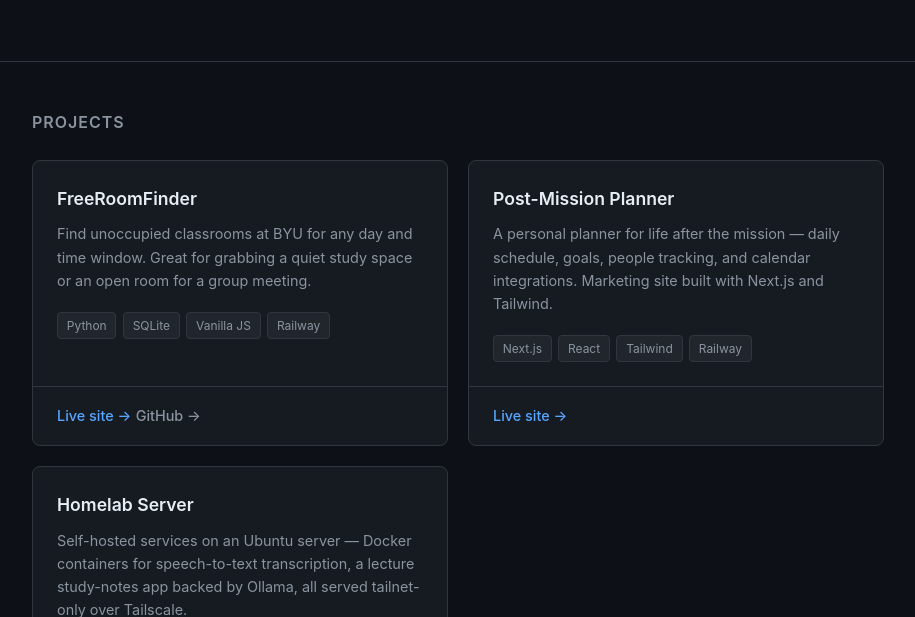
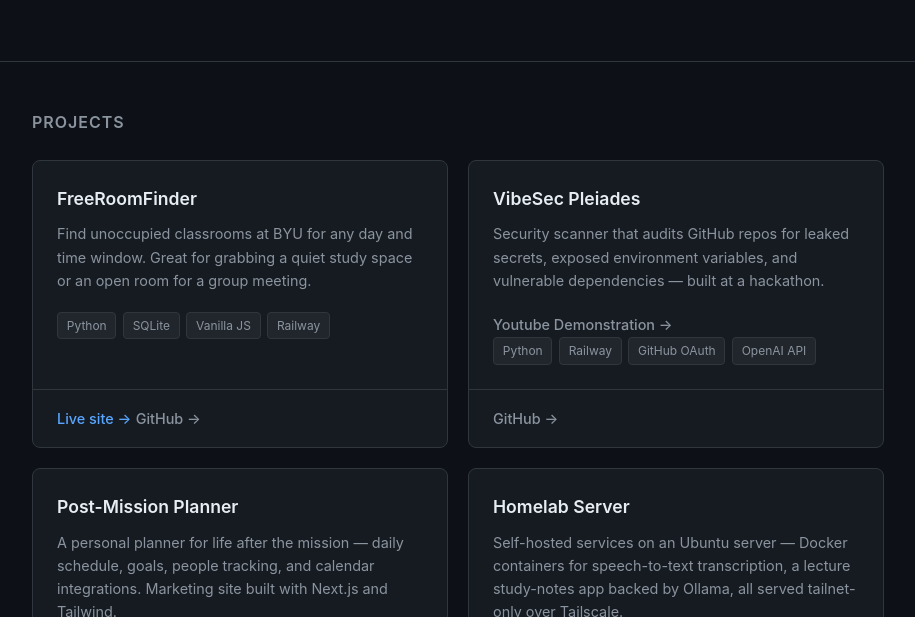
Before and after one commit to wlholland/WillPortfolioOfficial, a website: page index.html in a window 1280 px wide. Shown: the part 183-800 px from the top of the page, without its empty margins (182-1097 px from the left). Drawn offline with Linux system fonts and the light colour scheme.

Commit message:
restore VibeSec Pleiades card without live-site link

```diff
--- a/index.html
+++ b/index.html
@@ -34,6 +34,23 @@
           <div class="card-footer">
             <a href="https://frfbyu.willh.pro" target="_blank" rel="noopener" class="btn">Live site &rarr;</a>
             <a href="https://github.com/wlholland/freeroomfinder" target="_blank" rel="noopener" class="btn btn-secondary">    GitHub &rarr;</a>
+          </div>
+        </article>
+
+        <article class="card">
+          <div class="card-body">
+            <h3>VibeSec Pleiades</h3>
+            <p>Security scanner that audits GitHub repos for leaked secrets, exposed environment variables, and vulnerable dependencies — built at a hackathon.</p>
+            <a href="https://www.youtube.com/watch?v=69h5R6QexmY" target="_blank" rel="noopener" class="btn btn-secondary">Youtube Demonstration &rarr;</a>
+            <div class="badges">
+              <span class="badge">Python</span>
+              <span class="badge">Railway</span>
+              <span class="badge">GitHub OAuth</span>
+              <span class="badge">OpenAI API</span>
+            </div>
+          </div>
+          <div class="card-footer">
+            <a href="https://github.com/Preston-Miller/SBHackathon-PLEIADES" target="_blank" rel="noopener" class="btn btn-secondary">    GitHub &rarr;</a>
           </div>
         </article>
 
```
